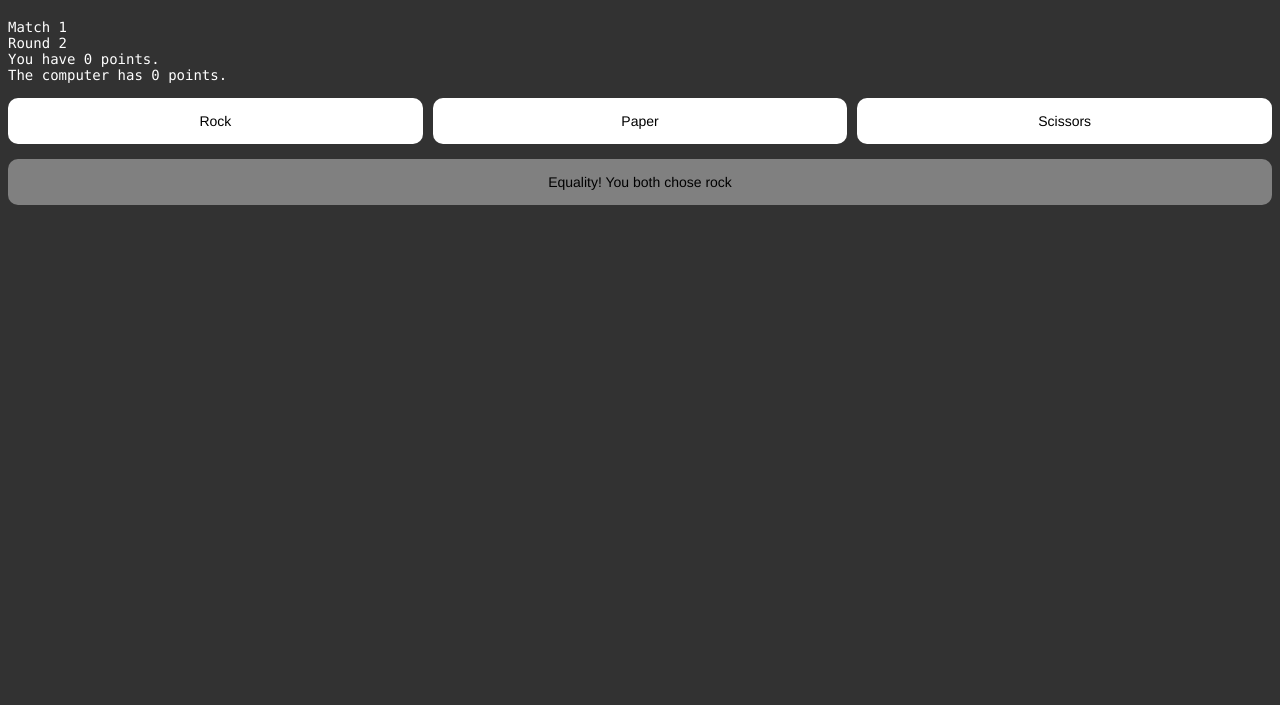
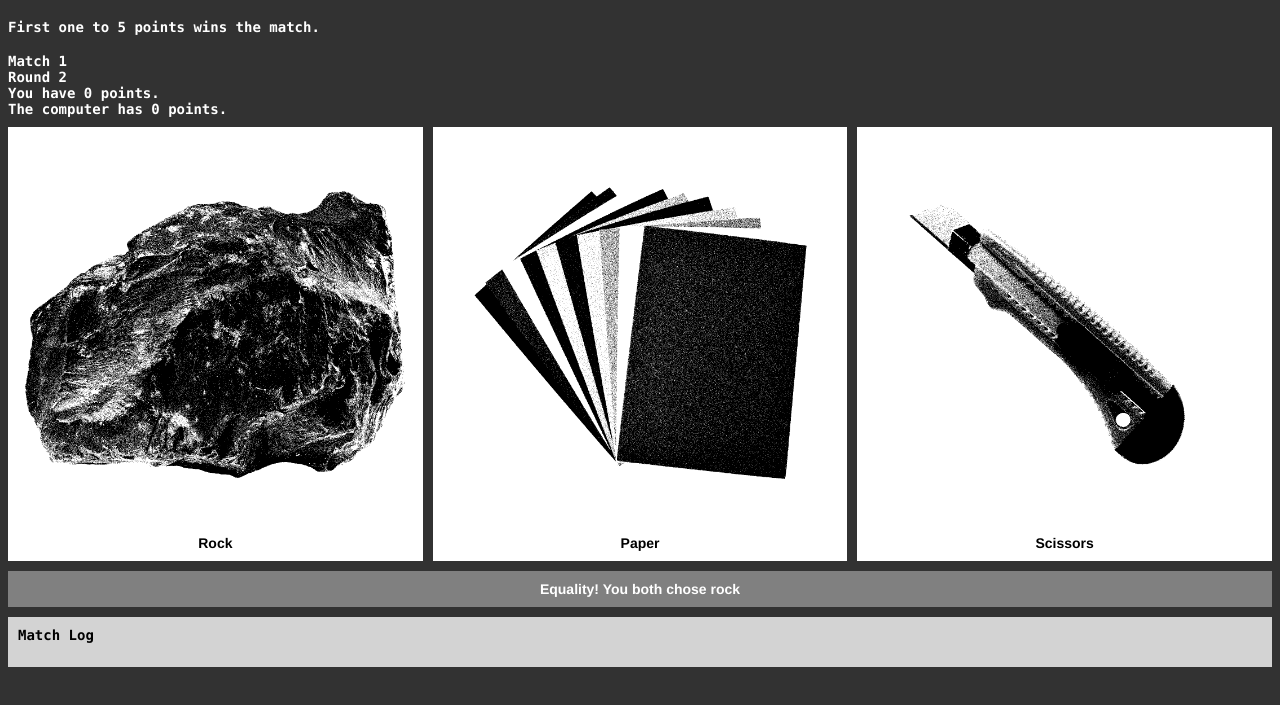
Before and after one commit to thomas-prost/odin-rock-paper-scissors, a plain HTML site: page index.html in a window 1280 px wide. Both pictures are taken after a click on the button "Rock". Shown: the part 61-766 px from the top of the page. Drawn offline with Linux system fonts and the light colour scheme.

Commit message:
Image and match log implementation.

```diff
--- a/index.html
+++ b/index.html
@@ -10,25 +10,38 @@
 
     <h1>Welcome to the Rock Paper Scissors game!</h1>
 
+    <div class="counter rule">First one to 5 points wins the match.</div>
+    <br>
     <div class="counter matchCounter"></div>
     <div class="counter roundCounter"></div>
     <div class="counter playerScoreCounter"></div>
     <div class="counter computerScoreCounter"></div>
 
     <div class="container-flex">
-        <button id="rock">Rock</button>
-        <button id="paper">Paper</button>
-        <button id="scissors">Scissors</button>
+        <button id="rock">
+            <img src="img/rock.png" alt="A rock"><br>
+            Rock
+        </button>
+        <button id="paper">
+            <img src="img/paper.png" alt="Some paper."><br>
+            Paper
+        </button>
+        <button id="scissors">
+            <img src="img/cutter.png" alt="A cutter."><br>
+            Scissors
+        </button>
     </div>
 
     <div class="container-flex roundResult">
         <div class="roundPara"></div>
     </div>
 
-    <div class="container-flex matchResult">
-        <div class="matchPara"></div>
+    <div class="matchLog">
+        <p class="counter">Match Log</p>
+        <div class="matchResult">
+            <div class="matchPara counter"></div>
+        </div>
     </div>
-
     <script src="script.js"></script>
 
 </body>
--- a/script.js
+++ b/script.js
@@ -14,6 +14,13 @@ const computerScoreCounter = document.querySelector(".computerScoreCounter");
 const rock = document.querySelector("#rock");
 const paper = document.querySelector("#paper");
 const scissors = document.querySelector("#scissors");
+
+const roundResult = document.querySelector(".roundResult");
+const roundPara = document.querySelector(".roundPara");
+
+roundResult.style.cssText = "background-color: black; display: block;";
+roundPara.style.cssText = "color: white";
+roundPara.textContent = "Please select one of the options.";
 
 rock.addEventListener("click", () => {
     playerSelection = "rock";
@@ -41,18 +48,13 @@ updateScores();
 
 function playRound() {
 
-    const roundResult = document.querySelector(".roundResult");
-    const roundPara = document.querySelector(".roundPara");
-
-    const matchResult = document.querySelector(".matchResult");
-    const matchPara = document.querySelector(".matchPara");
-
     let getComputerChoice = ['rock', 'paper', 'scissors'];
     let randomComputerChoice = String(Math.floor(Math.random() * getComputerChoice.length));
     let computerSelection = getComputerChoice[randomComputerChoice];
 
     if (computerSelection == playerSelection) {
         roundResult.style.cssText = "background-color: grey; display: block;";
+        roundPara.style.cssText = "color: white";
         roundPara.textContent = "Equality! You both chose " + computerSelection;
         roundNumber += 1;
     }
@@ -61,31 +63,46 @@ function playRound() {
     computerSelection == "scissors" && playerSelection == "paper") {
         computerScore += 1 ;
         roundResult.style.cssText = "background-color: brown; display: block;";
+        roundPara.style.cssText = "color: white";
         roundPara.textContent = "You lost... " + computerSelection.charAt(0).toUpperCase() + computerSelection.slice(1) + " beats " + playerSelection + "...";
         roundNumber += 1;
     }
     else {
         roundResult.style.cssText = "background-color: green; display: block;";
+        roundPara.style.cssText = "color: white";
         roundPara.textContent = "You won! " + playerSelection.charAt(0).toUpperCase() + playerSelection.slice(1) + " beats " + computerSelection + "!";
         playerScore += 1;
         roundNumber += 1;
     }
+
     updateScores();
 
-    if (playerScore == 5) {
-        matchResult.style.cssText = "background-color: green; display: block;";
-        matchPara.textContent = "Match " + matchNumber + ": You won " + playerScore + " to " + computerScore + "!";
-        playerScore = 0;
-        computerScore = 0;
-        roundNumber = 1
-        matchNumber += 1;
-    } else if (computerScore == 5) {
-        matchResult.style.cssText = "background-color: brown; display: block;";
-        matchPara.textContent = "Match " + matchNumber + ": You lost " + playerScore + " to " + computerScore + "...";
+    function resetScore() {
         playerScore = 0;
         computerScore = 0;
         roundNumber = 1;
         matchNumber += 1;
+    };
+
+    const matchResult = document.querySelector(".matchResult");
+    const matchPara = document.querySelector(".matchPara");
+
+    const matchHistory = document.createElement("div");
+
+    if (playerScore == 5) {
+        matchPara.classList.add("victory");
+        matchPara.textContent = "Match " + matchNumber + ": You won " + playerScore + " to " + computerScore + "!";
+        matchResult.style.cssText = "display: block";
+        matchHistory.classList.add("matchPara", "counter");
+        matchResult.insertBefore(matchHistory, matchPara);
+        resetScore();
+    } else if (computerScore == 5) {
+        matchPara.classList.add("defeat");
+        matchPara.textContent = "Match " + matchNumber + ": You lost " + playerScore + " to " + computerScore + "...";
+        matchResult.style.cssText = "display: block";
+        matchHistory.classList.add("matchPara", "counter");
+        matchResult.insertBefore(matchHistory, matchPara);
+        resetScore();
     }
 }
 
--- a/style.css
+++ b/style.css
@@ -1,5 +1,6 @@
 * {
     font-family: Helvetica, Arial, sans-serif;
+    font-weight: 600;
     color: white;
 }
 
@@ -10,30 +11,44 @@ body {
 .container-flex {
     display: flex;
     gap: 10px;
-    margin-top: 15px;
+    margin-top: 10px;
 }
 
-.counter {
+.counter,
+.match-para {
     color: white;
     font-family: Rand Mono, Menlo, Monaco, 'Courier New', monospace;
-    font-size: 14px;;
+    font-size: 14px;
+}
+
+h1 {
+}
+
+img {
+    max-width:100%;
+    mix-blend-mode: multiply;
 }
 
 button {
     color: black;
     background-color: white;
     border: none;
-    padding: 15px;
-    border-radius: 10px;
+    padding: 10px;
+
     flex: 1;
+    flex-shrink: 1;
     font-size: 14px;
 }
 
-.roundPara,
-.matchPara {
+button:hover {
+    cursor: pointer;
+    background-color: rgb(200, 200, 200);
+}
+
+.roundPara {
     color: black;
     border: none;
-    padding: 15px;
+    padding: 10px;
     flex: 1;
     text-align: center;
     font-size: 14px;
@@ -42,6 +57,34 @@ button {
 .roundResult,
 .matchResult {
     display: none;
-    background-color: red;
-    border-radius: 10px;
+
 }
+
+.matchResult {
+    margin-top: 10px;
+}
+
+.victory,
+.defeat {
+    display: block;
+}
+
+.victory {
+    color: green;
+}
+
+.defeat {
+    color: brown;
+}
+
+.matchLog {
+    margin-top: 10px;
+
+    background-color: lightgray;
+    padding: 10px;
+}
+
+p {
+    margin-top: 0px;
+    color: black !important;
+}
```
Also changed, not shown: img/cutter.png (added), img/paper.png (added), img/rock.png (added).
